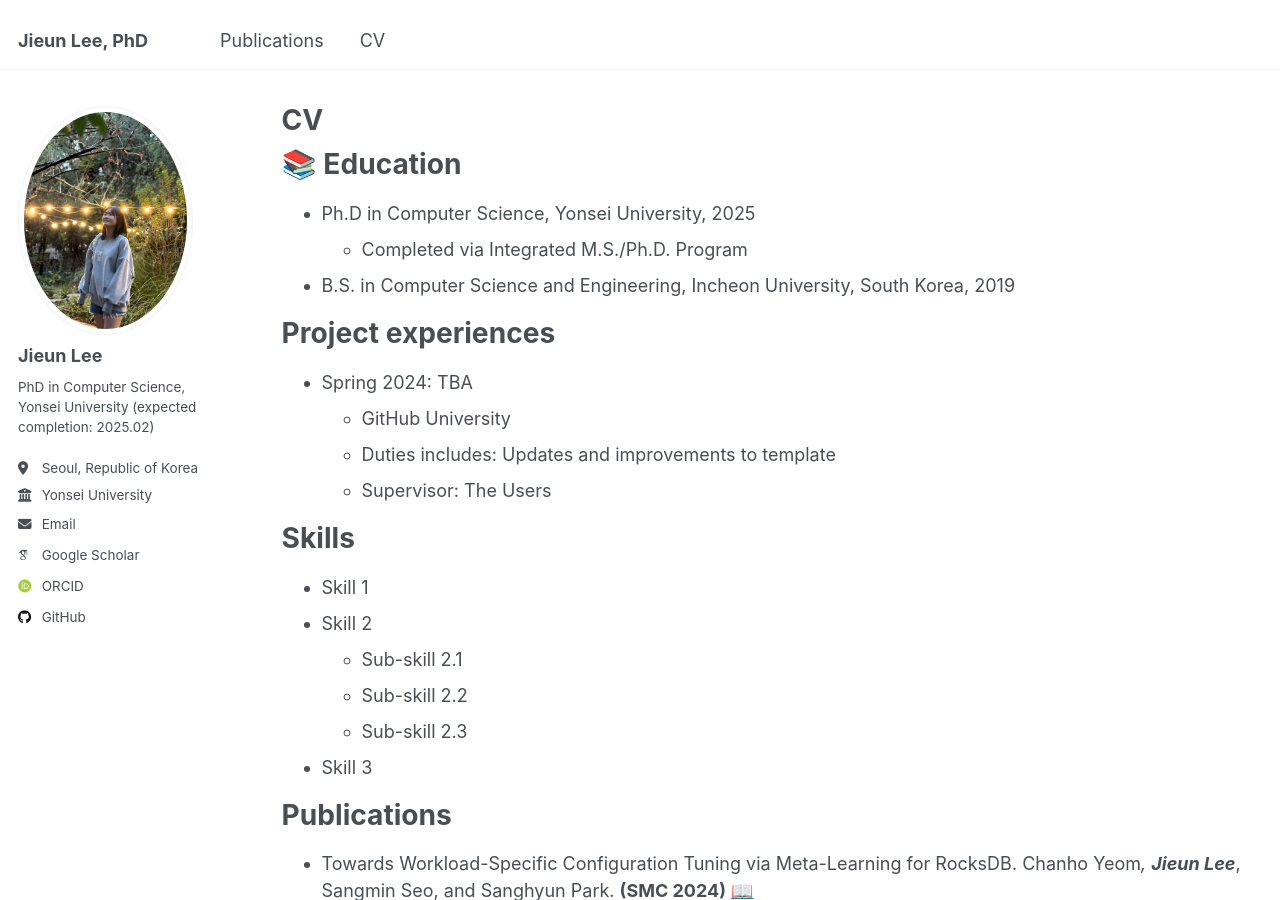
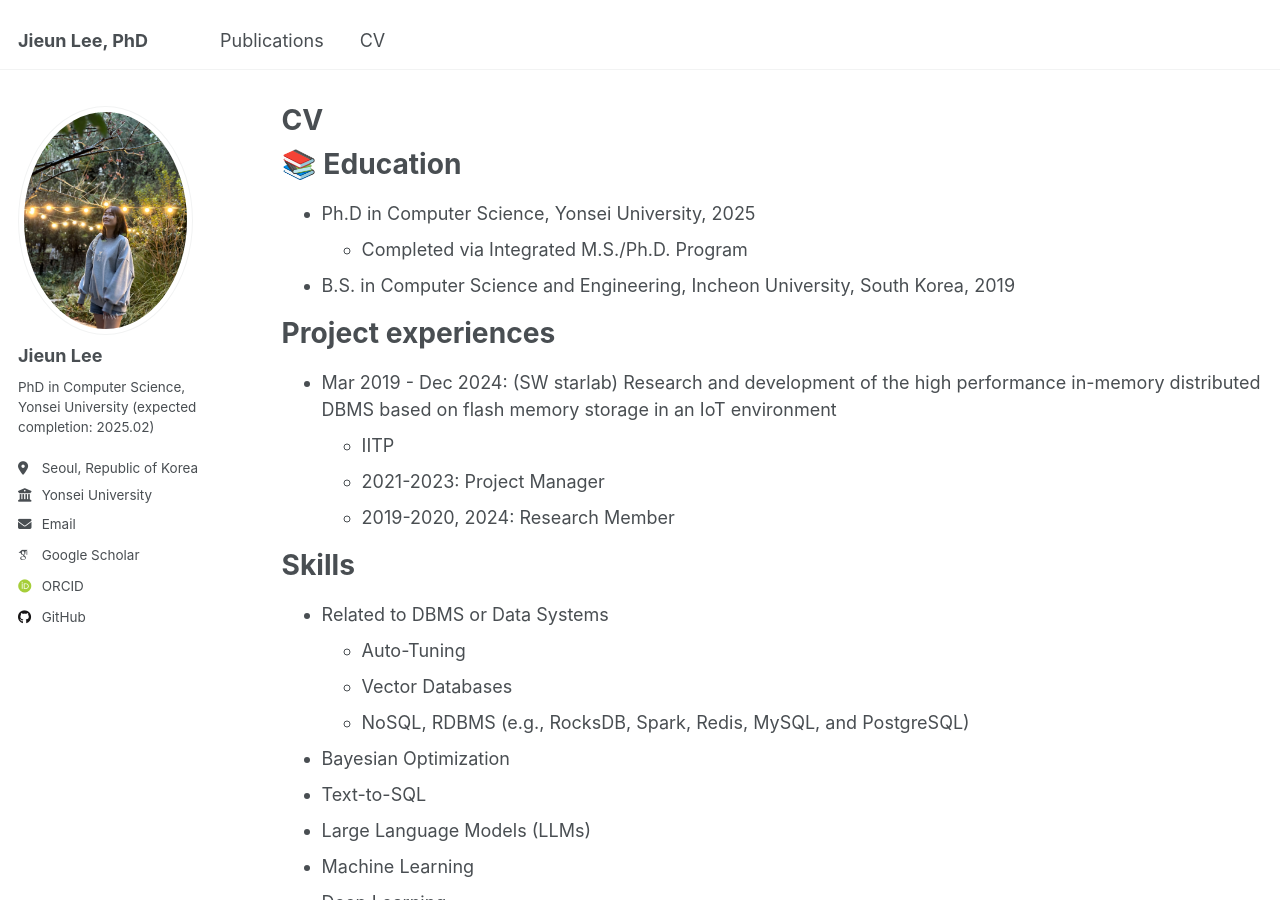
Before and after one commit to JIEUN-12/jieun-12.github.io, a Jekyll site: the page built from _pages/cv.md, in a window 1280 px wide and 900 px high. Built offline with Jekyll 4.4.1, drawn with Linux system fonts in a browser that asks for light colours; some web fonts are replaced.

Commit message:
Update cv.md

```diff
--- a/_pages/cv.md
+++ b/_pages/cv.md
@@ -17,19 +17,22 @@ redirect_from:
 
 Project experiences
 ======
-* Spring 2024: TBA
-  * GitHub University
-  * Duties includes: Updates and improvements to template
-  * Supervisor: The Users
+* Mar 2019 - Dec 2024: (SW starlab) Research and development of the high performance in-memory distributed DBMS based on flash memory storage in an IoT environment
+  * IITP
+  * 2021-2023: Project Manager
+  * 2019-2020, 2024: Research Member
 
 Skills
 ======
-* Skill 1
-* Skill 2
-  * Sub-skill 2.1
-  * Sub-skill 2.2
-  * Sub-skill 2.3
-* Skill 3
+* Related to DBMS or Data Systems
+  * Auto-Tuning
+  * Vector Databases
+  * NoSQL, RDBMS (e.g., RocksDB, Spark, Redis, MySQL, and PostgreSQL)
+* Bayesian Optimization
+* Text-to-SQL
+* Large Language Models (LLMs)
+* Machine Learning
+* Deep Learning
 
 Publications
 ======
```
